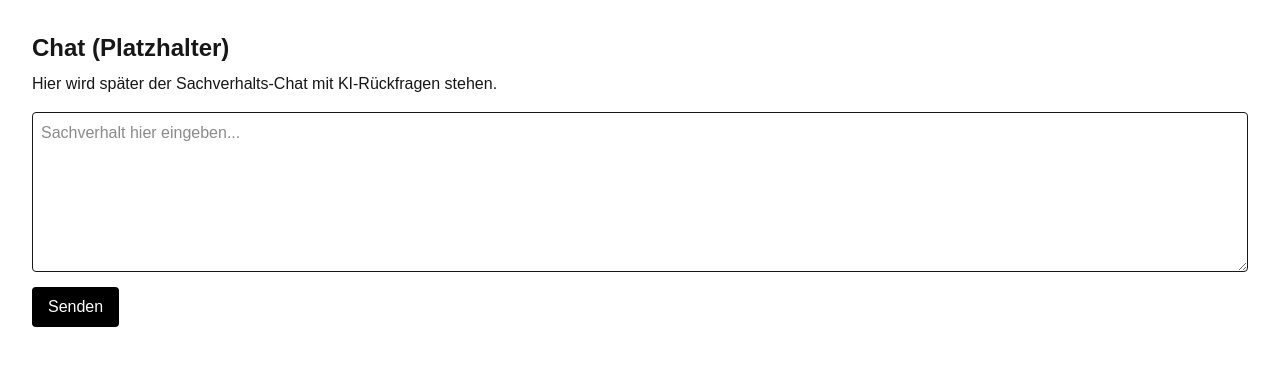
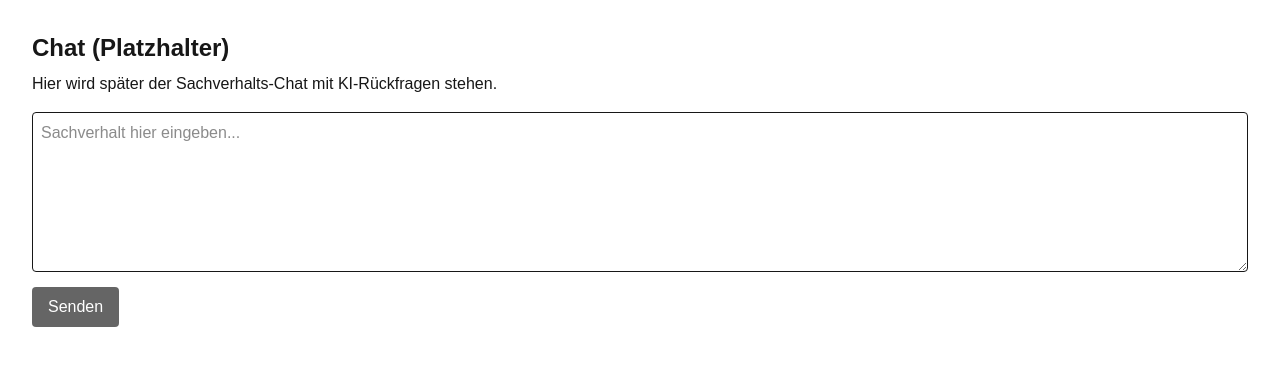
Before and after one commit to philippkrallinger/jusrat.at, a Next.js app: page /chat in a window 1280 px wide. Shown: the top 366 px of the page. Built offline with nearby package versions, Linux system fonts and the light colour scheme.

Commit message:
feat: supabase write API + basic chat send

```diff
--- /dev/null
+++ b/app/api/messages/route.ts
@@ -0,0 +1,30 @@
+import { NextResponse } from "next/server";
+import { createClient } from "@supabase/supabase-js";
+
+const url = process.env.NEXT_PUBLIC_SUPABASE_URL!;
+const serviceKey = process.env.SUPABASE_SERVICE_ROLE_KEY!; // server only
+const supabase = createClient(url, serviceKey);
+
+export async function POST(req: Request) {
+  try {
+    const { text } = await req.json();
+
+    if (!text || !text.trim()) {
+      return NextResponse.json({ error: "Text is required" }, { status: 400 });
+    }
+
+    const { data, error } = await supabase
+      .from("messages")
+      .insert({ text, sender: "client" })
+      .select()
+      .single();
+
+    if (error) {
+      return NextResponse.json({ error: error.message }, { status: 500 });
+    }
+
+    return NextResponse.json({ ok: true, message: data });
+  } catch (e: any) {
+    return NextResponse.json({ error: e?.message ?? "Unknown error" }, { status: 500 });
+  }
+}
--- a/app/chat/page.tsx
+++ b/app/chat/page.tsx
@@ -1,20 +1,60 @@
+"use client";
+import { useState } from "react";
+
 export default function Chat() {
+  const [text, setText] = useState("");
+  const [status, setStatus] = useState<null | "sending" | "ok" | "error">(null);
+  const [errorMsg, setErrorMsg] = useState("");
+
+  async function handleSend() {
+    setStatus("sending");
+    setErrorMsg("");
+    try {
+      const res = await fetch("/api/messages", {
+        method: "POST",
+        headers: { "Content-Type": "application/json" },
+        body: JSON.stringify({ text }),
+      });
+      const data = await res.json();
+      if (!res.ok) {
+        setStatus("error");
+        setErrorMsg(data?.error ?? "Fehler beim Senden");
+        return;
+      }
+      setStatus("ok");
+      setText("");
+    } catch (e: any) {
+      setStatus("error");
+      setErrorMsg(e?.message ?? "Netzwerkfehler");
+    }
+  }
+
   return (
     <main className="p-8">
       <h1 className="text-2xl font-semibold">Chat (Platzhalter)</h1>
       <p className="mt-2">Hier wird später der Sachverhalts-Chat mit KI-Rückfragen stehen.</p>
-      <form className="mt-4">
+
       <textarea
-          className="w-full h-40 border p-2 rounded"
+        className="w-full h-40 border p-2 rounded mt-4"
         placeholder="Sachverhalt hier eingeben..."
+        value={text}
+        onChange={(e) => setText(e.target.value)}
       />
       <button
         type="button"
-          className="mt-2 px-4 py-2 rounded bg-black text-white"
+        onClick={handleSend}
+        disabled={status === "sending" || !text.trim()}
+        className="mt-2 px-4 py-2 rounded bg-black text-white disabled:opacity-60"
       >
-          Senden
+        {status === "sending" ? "Senden..." : "Senden"}
       </button>
-      </form>
+
+      {status === "ok" && (
+        <p className="mt-2 text-green-500">Gespeichert! Danke für deine Nachricht.</p>
+      )}
+      {status === "error" && (
+        <p className="mt-2 text-red-500">Fehler: {errorMsg}</p>
+      )}
     </main>
   );
 }
```
Also changed, not shown: package.json (+7 -6 lines), 1 other file (tests, documents, lock files or other folders). Lines whose indentation alone changed are shown as unchanged.
